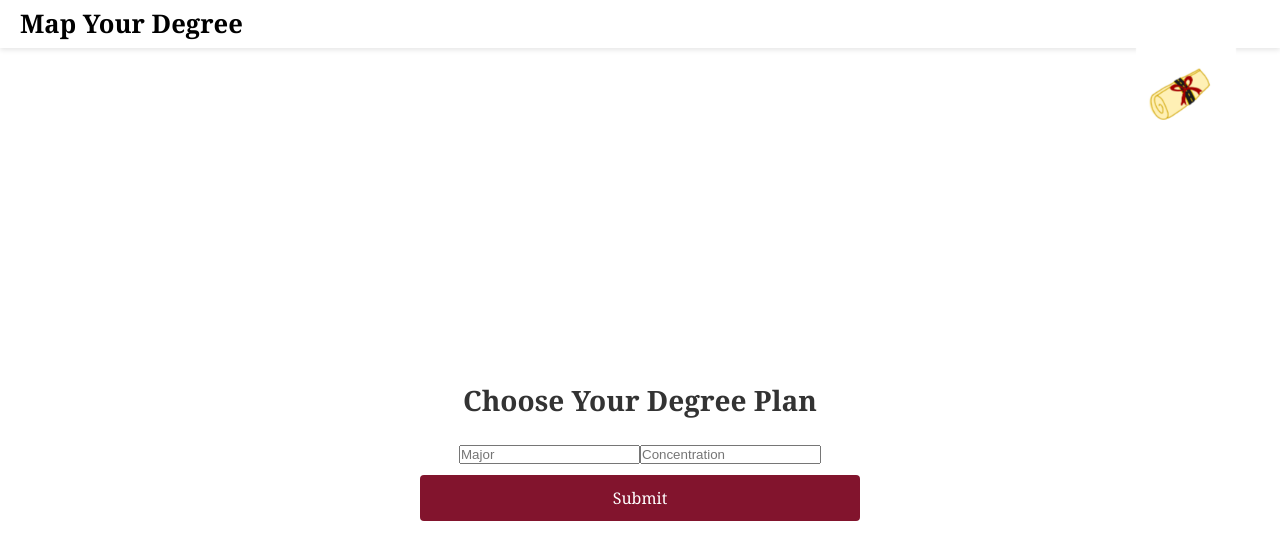
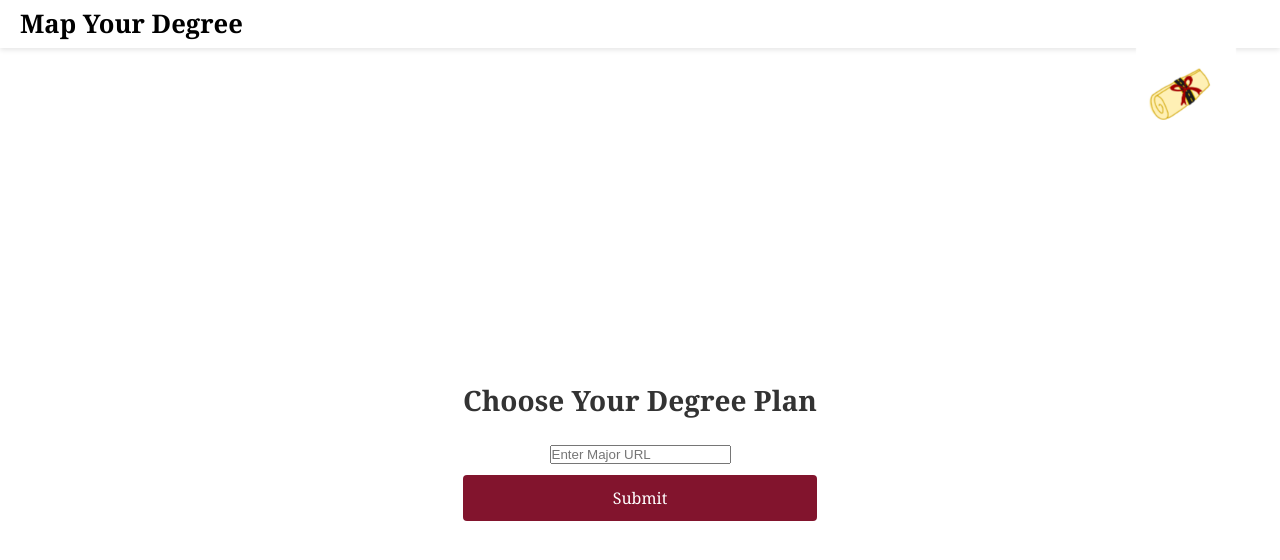
Before and after one commit to izzietaylor123/MapYourDegree, a React (Vite) app in the folder map-your-degree/: page /home in a window 1280 px wide. Shown: the top 560 px of the page. Built offline with nearby package versions, Linux system fonts and the light colour scheme.

Commit message:
Update Home.jsx

```diff
--- a/map-your-degree/src/Pages/Home/Home.jsx
+++ b/map-your-degree/src/Pages/Home/Home.jsx
@@ -6,8 +6,7 @@ function Home() {
       <div className="degree-container">
         <h2>Choose Your Degree Plan</h2>
         <form>
-          <input type="major" placeholder="Major" />
-          <input type="concentration" placeholder="Concentration" />
+          <input type="major-link" placeholder="Enter Major URL" />
           <Link to="/degree-results" >
           <button type="submit">Submit</button>
           </Link>
```
